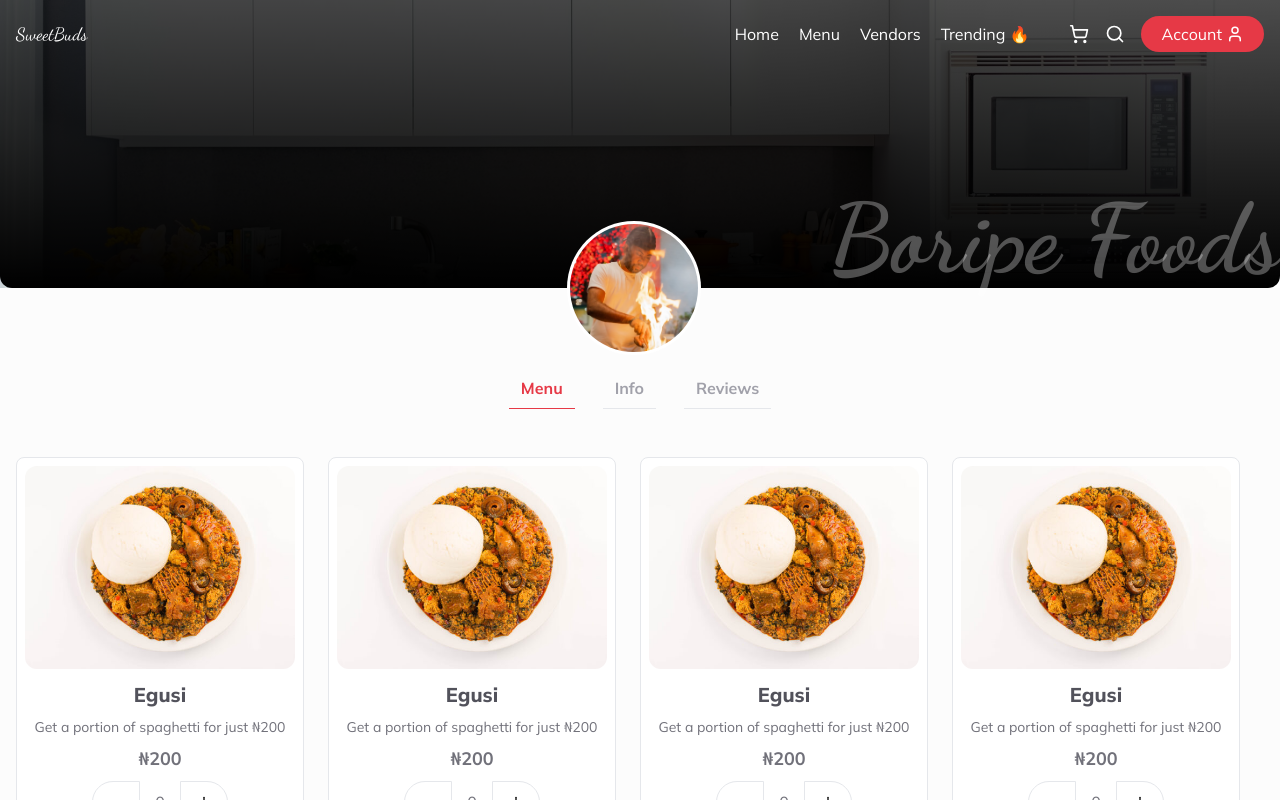
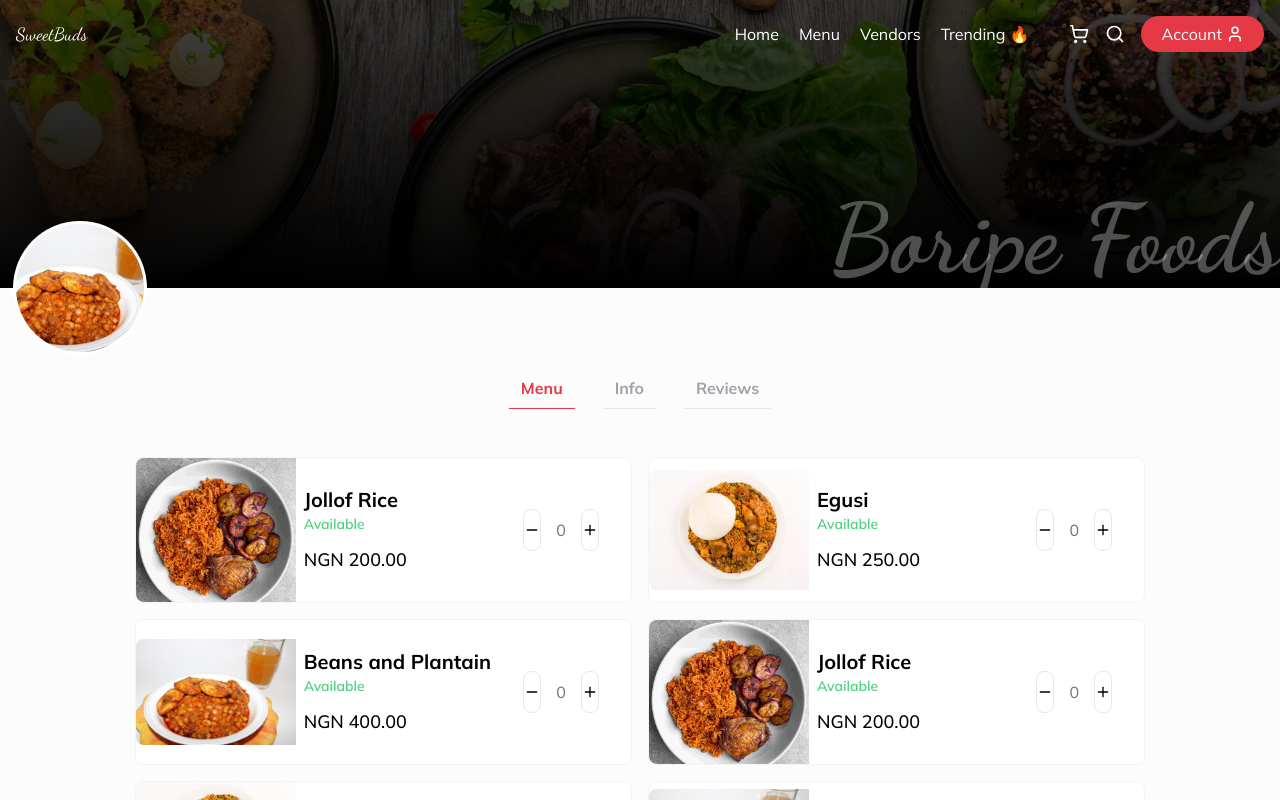
Before and after one commit to benjaminnkem/stud-buy, a Next.js app: page /vendors/1 in a window 1280 px wide. Shown: the top 800 px of the page. Built offline with nearby package versions, Linux system fonts and the light colour scheme.

Commit message:
feat: added add and minus function to menu card

```diff
--- a/app/(root)/(home)/page.tsx
+++ b/app/(root)/(home)/page.tsx
@@ -5,8 +5,6 @@ import Review from "@/components/UI/Home/review";
 import Vendors from "@/components/UI/Home/vendors";
 
 const Page = async () => {
-  // await new Promise((resolve) => setTimeout(() => resolve(null), 5000));
-
   return (
     <>
       <HomeHero />
--- a/components/Common/Cards/large-menu.tsx
+++ b/components/Common/Cards/large-menu.tsx
@@ -1,22 +1,11 @@
 import { minus, plus } from "@/lib/helpers/math";
-import classNames from "classnames";
 import { AnimatePresence } from "framer-motion";
 import { Minus, Plus } from "lucide-react";
 import Image from "next/image";
 import { useState } from "react";
 import { motion } from "framer-motion";
-import toast from "react-hot-toast";
 import { fadeToTopVariant, opacityVariant } from "@/lib/utils/variants";
-
-const cardClass = classNames([
-  "sm:w-[18rem] w-[95%] mx-auto sm:mx-0 min-h-[20rem] duration-300 border",
-  "rounded-lg p-2 hover:shadow-lg relative bg-white",
-]);
-
-const counterClass = classNames([
-  "outline-none min-w-12 flex items-center border",
-  "justify-center py-3 hover:shadow-lg duration-300",
-]);
+import { cardClass, counterButton } from "@/lib/data/class-styles";
 
 type Props = {
   updateGlobalCount: React.Dispatch<React.SetStateAction<number>>;
@@ -56,7 +45,7 @@ const MenuCard: React.FC<Props> = ({ updateGlobalCount }) => {
 
         <div className="flex items-center justify-center gap-1">
           <button
-            className={`${counterClass} rounded-l-full hover:bg-deepRed/50`}
+            className={`${counterButton} rounded-l-full hover:bg-deepRed/50`}
             onClick={() => (minus(setCount), minus(updateGlobalCount))}
           >
             <Minus size={16} />
@@ -71,7 +60,7 @@ const MenuCard: React.FC<Props> = ({ updateGlobalCount }) => {
             />
           </div>
           <button
-            className={`${counterClass} rounded-r-full hover:bg-freshGreen`}
+            className={`${counterButton} rounded-r-full hover:bg-freshGreen`}
             onClick={() => (plus(setCount), plus(updateGlobalCount))}
           >
             <Plus size={16} />
--- a/components/Common/Cards/mini-menu.tsx
+++ b/components/Common/Cards/mini-menu.tsx
@@ -1,13 +1,110 @@
 import { Food } from "@/lib/types";
-import { Star } from "lucide-react";
+import { Minus, Plus, Star } from "lucide-react";
 import Image from "next/image";
+import { AnimatePresence, motion } from "framer-motion";
+import { fadeToTopVariant, opacityVariant } from "@/lib/utils/variants";
+import { useState } from "react";
+import { counterButton } from "@/lib/data/class-styles";
+import { formatDefault, formatPrice } from "@/lib/helpers/numbers";
+import { minus, plus } from "@/lib/helpers/math";
+import toast from "react-hot-toast";
 
-const MiniMenu: React.FC<Food> = (data) => {
-  const { description, image, name, price, seller } = data;
+type Props = Food & { type?: "display" | "action" };
+
+const MiniMenu: React.FC<Props> = (data) => {
+  const { type } = data;
+
+  return <>{type === "display" || !type ? <DisplayAction {...data} /> : <BuyAction {...data} />}</>;
+};
+
+const BuyAction: React.FC<Props> = (data) => {
+  const { name, image, price, isAvailable } = data;
+
+  const [count, setCount] = useState(0);
+
+  const addToTray = () => {
+    toast.success(`${count} ${count === 1 ? "quantity" : "quantities"} of ${name} added to tray`);
+    setCount(0);
+  };
 
   return (
-    <div className="relative duration-300 bg-white rounded-lg flex hover:shadow-xl cursor-pointer">
-      <div className="lg:w-2/5 w-[30%] overflow-hidden rounded-xl md:max-h-[9rem] max-h-[8rem] flex-shrink-0">
+    <>
+      <motion.div
+        variants={fadeToTopVariant}
+        className="relative duration-300 select-none bg-white rounded-lg border border-zinc-100 flex justify-between hover:shadow-xl cursor-pointer"
+      >
+        <div className="flex items-center gap-2">
+          <div className="overflow-hidden max-w-[10rem] rounded-l-lg md:max-h-[9rem] max-h-[8rem] flex-shrink-0">
+            <Image src={image} alt={name} width={500} height={500} className="w-full h-full object-cover" />
+          </div>
+
+          <div className="space-y-2">
+            <div>
+              <p className="font-bold text-xl">{name}</p>
+              <p className={`${isAvailable ? "text-green-500/80" : "text-red-500/80"} font-semibold text-sm`}>
+                {isAvailable ? "Available" : "Unavailable"}
+              </p>
+            </div>
+
+            <p className="text-lg font-medium pt-1">{formatPrice(price)}</p>
+          </div>
+        </div>
+
+        <div className="flex items-center justify-center text-center">
+          <div>
+            <div className="flex items-center justify-center gap-1 px-8">
+              <button
+                className={`${counterButton} rounded-lg hover:bg-zinc-400`}
+                disabled={!isAvailable}
+                onClick={() => minus(setCount)}
+              >
+                <Minus size={16} />
+              </button>
+              <div className="w-8">
+                <input
+                  type="text"
+                  className="bg-transparent w-full text-zinc-500 text-center p-1 rounded-lg outline-none duration-200 focus:ring"
+                  defaultValue={0}
+                  value={count}
+                />
+              </div>
+              <button
+                className={`${counterButton} rounded-lg  hover:bg-zinc-400`}
+                disabled={!isAvailable}
+                onClick={() => plus(setCount)}
+              >
+                <Plus size={16} />
+              </button>
+            </div>
+            <AnimatePresence mode="wait" initial={false}>
+              {count !== 0 && (
+                <motion.div {...opacityVariant} className="text-sm">
+                  <p>
+                    {count}x{price}={formatDefault(count * price)}
+                  </p>
+                  <button className="text-green-500 font-semibold" onClick={addToTray}>
+                    Confirm
+                  </button>
+                </motion.div>
+              )}
+            </AnimatePresence>
+          </div>
+        </div>
+      </motion.div>
+    </>
+  );
+};
+
+const DisplayAction: React.FC<Props> = (data) => {
+  const { description, image, name, type } = data;
+
+  return (
+    <>
+      <motion.div
+        variants={fadeToTopVariant}
+        className="relative duration-300 bg-white rounded-lg border border-zinc-100 flex hover:shadow-xl cursor-pointer"
+      >
+        <div className="w-[30%] overflow-hidden rounded-l-lg md:max-h-[9rem] max-h-[8rem] flex-shrink-0">
           <Image src={image} alt={name} width={500} height={500} className="w-full h-full object-cover" />
         </div>
 
@@ -28,7 +125,8 @@ const MiniMenu: React.FC<Food> = (data) => {
 
           <p className="text-lg font-bold pt-1">N8,999</p>
         </div>
-    </div>
+      </motion.div>
+    </>
   );
 };
 
--- a/components/UI/Vendors/Details/hero.tsx
+++ b/components/UI/Vendors/Details/hero.tsx
@@ -7,7 +7,7 @@ const VendorsDetailsHero = () => {
       <header className="min-h-[18rem] relative z-0 rounded-b-xl">
         <div className="absolute top-0 left-0 w-full h-full rounded-b-xl">
           <Image
-            src={"/images/vendors/kitchen.jpg"}
+            src={"/images/vendors/vendor.jpg"}
             alt="hero"
             width={1240}
             height={600}
@@ -15,7 +15,7 @@ const VendorsDetailsHero = () => {
           />
         </div>
 
-        <div className="absolute rounded-b-xl top-0 left-0 w-full h-full bg-gradient-to-t from-black to-black/70 text-white">
+        <div className="absolute top-0 left-0 w-full h-full bg-gradient-to-t from-black to-black/70 text-white">
           <p
             className={`lg:text-8xl md:text-7xl duration-300 sm:text-6xl text-5xl text-white/30 font-extrabold absolute bottom-0 right-0 ${dancingScript.className}`}
           >
@@ -23,9 +23,9 @@ const VendorsDetailsHero = () => {
           </p>
 
           <div className="container h-full relative">
-            <div className="size-32 rounded-full ring z-10 bg-white ring-white absolute -bottom-16 left-[44.5%] overflow-hidden">
+            <div className="size-32 rounded-full ring z-10 bg-white ring-white absolute -bottom-16 overflow-hidden">
               <Image
-                src={"/images/vendors/boripe.jpg"}
+                src={"/images/home/beans-plantain.jpg"}
                 alt="hero"
                 width={300}
                 height={300}
--- a/components/UI/Vendors/Details/tab-content/menu.tsx
+++ b/components/UI/Vendors/Details/tab-content/menu.tsx
@@ -1,29 +1,24 @@
-import MenuCard from "@/components/Common/Cards/large-menu";
-import { useState } from "react";
 import { motion } from "framer-motion";
 import { opacityVariant, parentVariant } from "@/lib/utils/variants";
+import { foods } from "@/lib/data/home";
+import MiniMenu from "@/components/Common/Cards/mini-menu";
 
 const Menu = () => {
-  const [globalCount, setGlobalCount] = useState(0);
-
   return (
     <motion.div {...opacityVariant} key={"menu"} className="flex gap-6">
       <motion.div
         animate="animate"
         initial="initial"
         variants={parentVariant}
-        className="flex items-center gap-6 flex-wrap"
+        className="grid lg:grid-cols-2 gap-4 mx-auto"
       >
-        {Array.from({ length: 16 }).map((_, id) => (
+        {/* {Array.from({ length: 16 }).map((_, id) => (
           <MenuCard key={id} updateGlobalCount={setGlobalCount} />
+        ))} */}
+        {[...foods, ...foods, ...foods].map((food, id) => (
+          <MiniMenu {...food} key={id} type="action" />
         ))}
       </motion.div>
-
-      {globalCount !== 0 && (
-        <div className="flex-shrink-0 w-[10rem]">
-          <p className="font-bold">Items</p>
-        </div>
-      )}
     </motion.div>
   );
 };
--- /dev/null
+++ b/lib/data/class-styles.ts
@@ -0,0 +1,12 @@
+import classNames from "classnames";
+
+export const cardClass = classNames([
+  "sm:w-[18rem] w-[95%] mx-auto sm:mx-0 min-h-[20rem] duration-300 border",
+  "rounded-lg p-2 hover:shadow-lg relative bg-white",
+]);
+
+export const counterButton = classNames([
+  "outline-none min-w-12 flex items-center border",
+  "justify-center py-3 hover:shadow-lg duration-300",
+  "disabled:opacity-50 disabled:hover:bg-transparent",
+]);
--- a/lib/data/home.ts
+++ b/lib/data/home.ts
@@ -5,21 +5,24 @@ export const foods: Food[] = [
     name: "Jollof Rice",
     image: "/images/home/jollof-rice-min.jpg",
     description: "Boripe foods is a very popular Nigerian food store located at FUNAAB and make outstanding meals.",
-    price: 8000,
+    price: 200,
     seller: "Boripe Foods",
+    isAvailable: true,
   },
   {
     name: "Egusi",
     image: "/images/home/egusi.jpg",
     description: "Boripe foods is a very popular Nigerian food store located at FUNAAB and make outstanding meals.",
-    price: 8000,
+    price: 250,
     seller: "Boripe Foods",
+    isAvailable: true,
   },
   {
     name: "Beans and Plantain",
     image: "/images/home/beans-plantain.jpg",
     description: "Boripe foods is a very popular Nigerian food store located at FUNAAB and make outstanding meals.",
-    price: 8000,
+    price: 400,
     seller: "Boripe Foods",
+    isAvailable: true,
   },
 ];
--- /dev/null
+++ b/lib/helpers/numbers.ts
@@ -0,0 +1,10 @@
+export const formatPrice = (price: number) => {
+  return new Intl.NumberFormat(undefined, {
+    currency: "NGN",
+    style: "currency",
+  }).format(price);
+};
+
+export const formatDefault = (num: number) => {
+  return new Intl.NumberFormat().format(num);
+};
--- a/lib/types/index.ts
+++ b/lib/types/index.ts
@@ -13,4 +13,5 @@ export type Food = {
   description: string;
   seller: string;
   price: number;
+  isAvailable: boolean;
 };
```
Also changed, not shown: public/images/vendors/vendor.jpg (added). Lines whose indentation alone changed are shown as unchanged.
